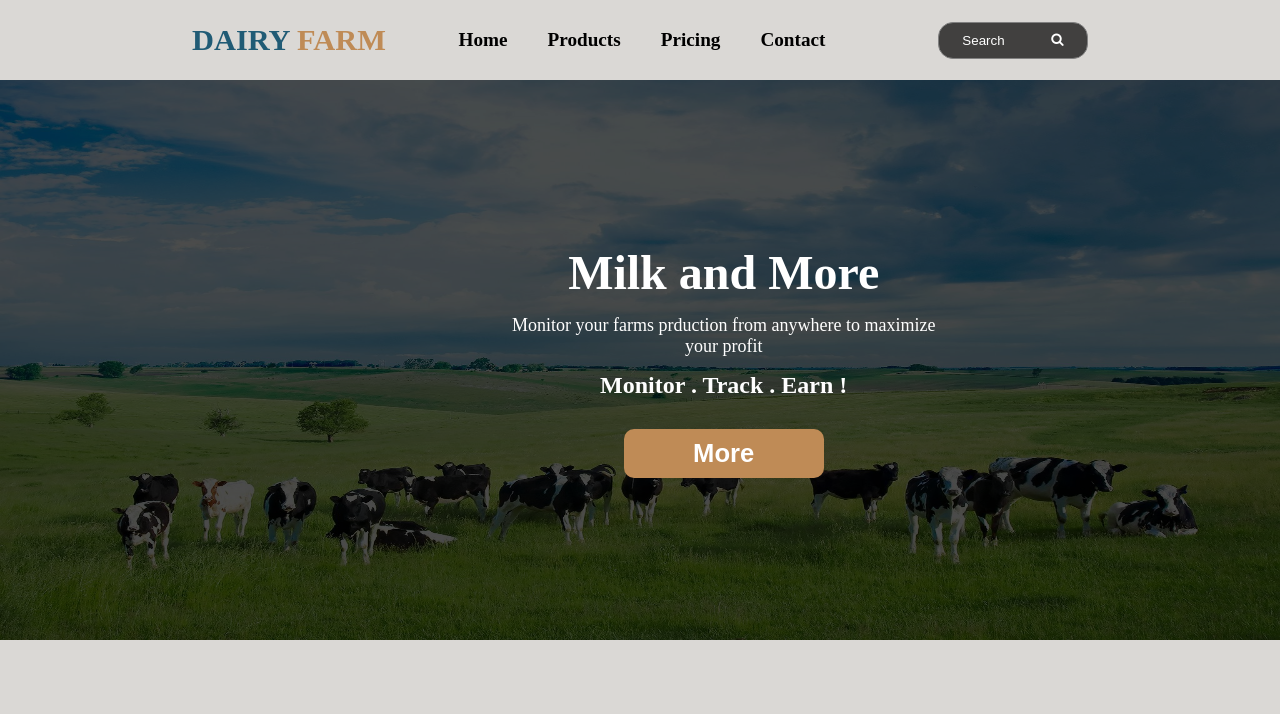
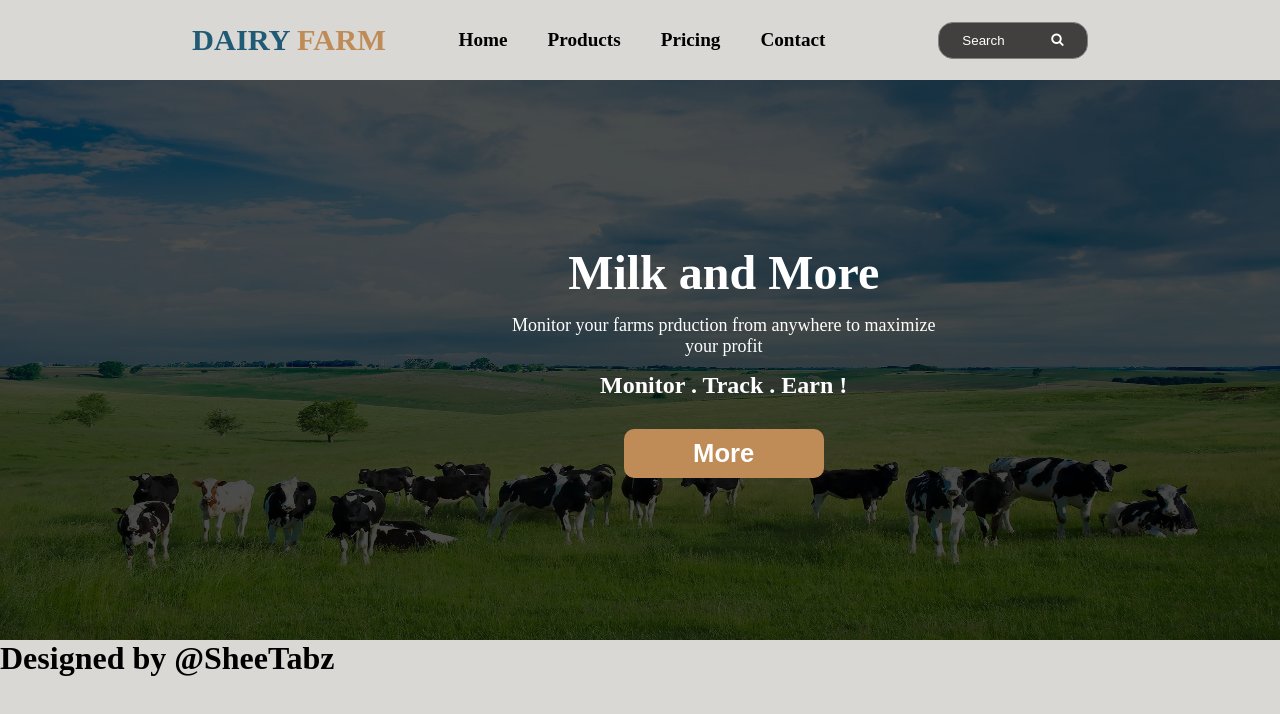
Before and after one commit to SheeTabz/Dairy-Business, a plain HTML site: page index.html in a window 1280 px wide. Drawn offline with Linux system fonts and the light colour scheme.

Commit message:
Add  footer

```diff
--- a/index.html
+++ b/index.html
@@ -37,5 +37,10 @@
         </div>
        </div>
     </div>
+    <footer>
+        <div class="footer">
+            <h1>Designed by @SheeTabz</h1>
+        </div>
+    </footer>
 </body>
 </html>
```
Also changed, not shown: assets/css/index.css (line endings or trailing spaces).
